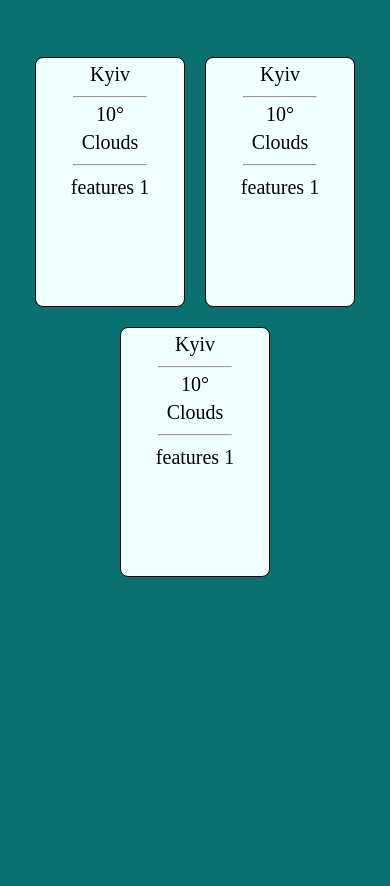
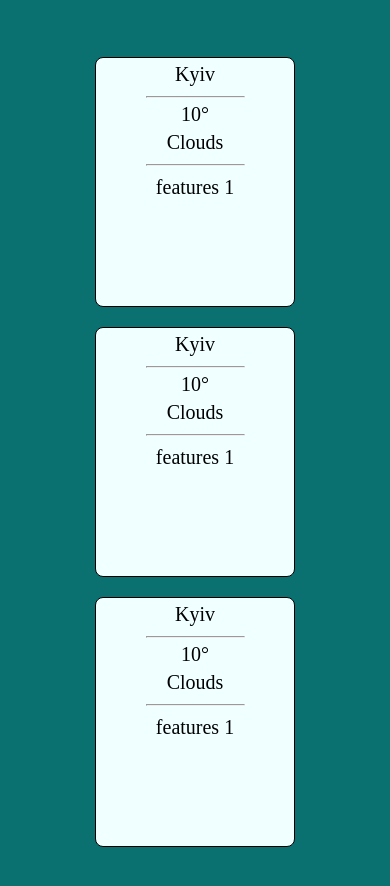
Before and after one commit to BohdanTurchik/weather, a website: page index.html in a window 390 px wide. Shown: the part 108-994 px from the top of the page. Before the commit the page ends 844 px from the top, so only its background shows below. Drawn offline with Linux system fonts and the light colour scheme; no server answers.

Commit message:
fix for mobile

```diff
--- a/style.css
+++ b/style.css
@@ -29,7 +29,7 @@ h2{
 }
 .block_weather, .block_weather1, .block_weather2, .block_weather3, .block_weather4{
     width: 10%;
-    min-width:150px;
+    min-width:200px;
     height: 250px;
     background-color:azure;
     text-align:center;
```
